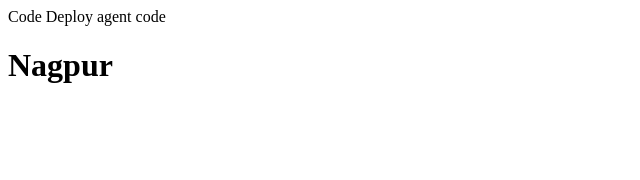
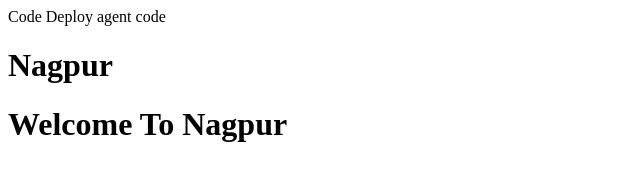
Before and after one commit to atulyw/code-dep-new, a plain HTML site: page index.html in a window 1280 px wide. Shown: the whole page, without its empty margins (0-640 px from the left). Drawn offline with Linux system fonts and the light colour scheme.

Commit message:
ldkjfmklzx

```diff
--- a/index.html
+++ b/index.html
@@ -1,2 +1,3 @@
 Code Deploy agent code
 <h1> Nagpur </h1>
+<h1> Welcome To Nagpur </h1>
```
